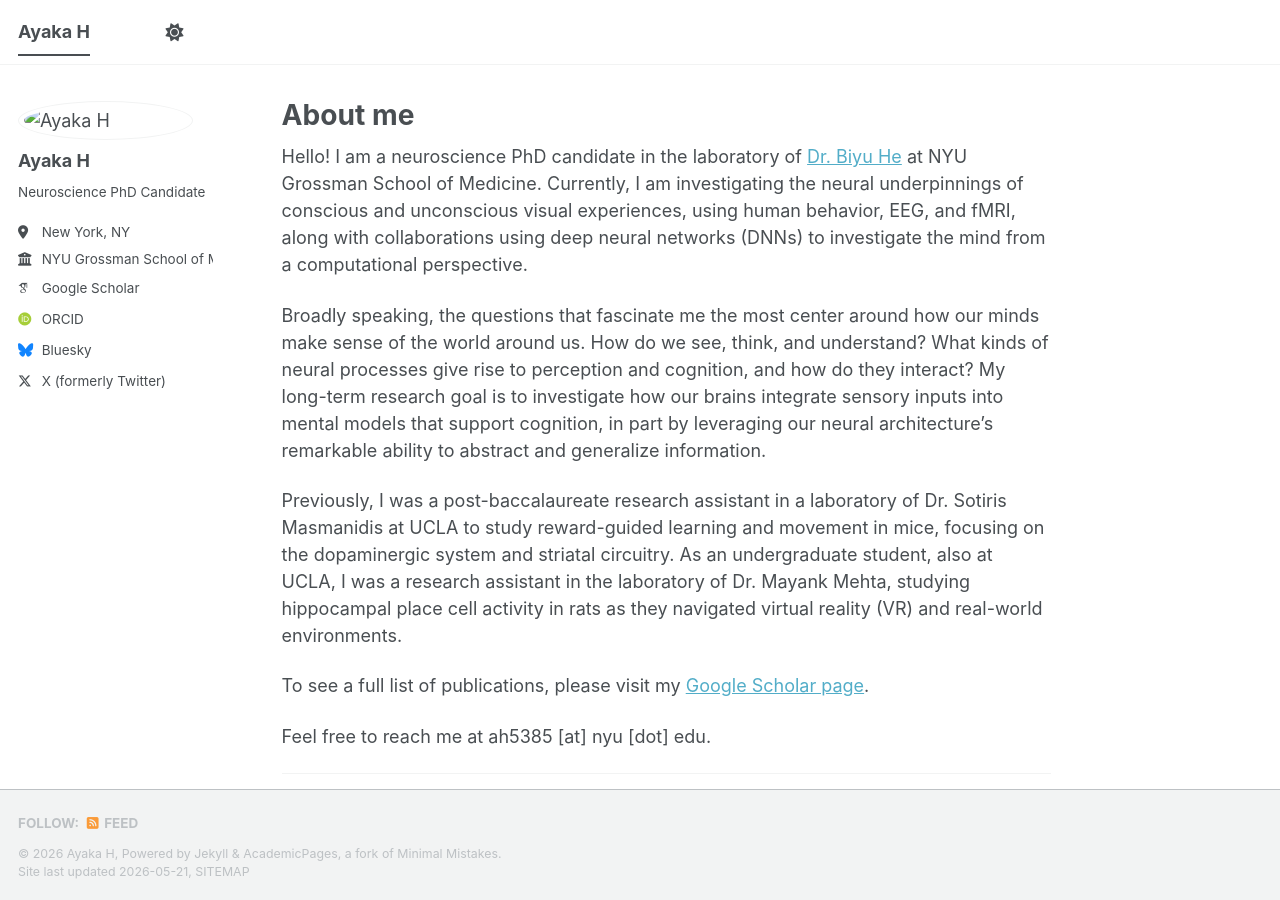
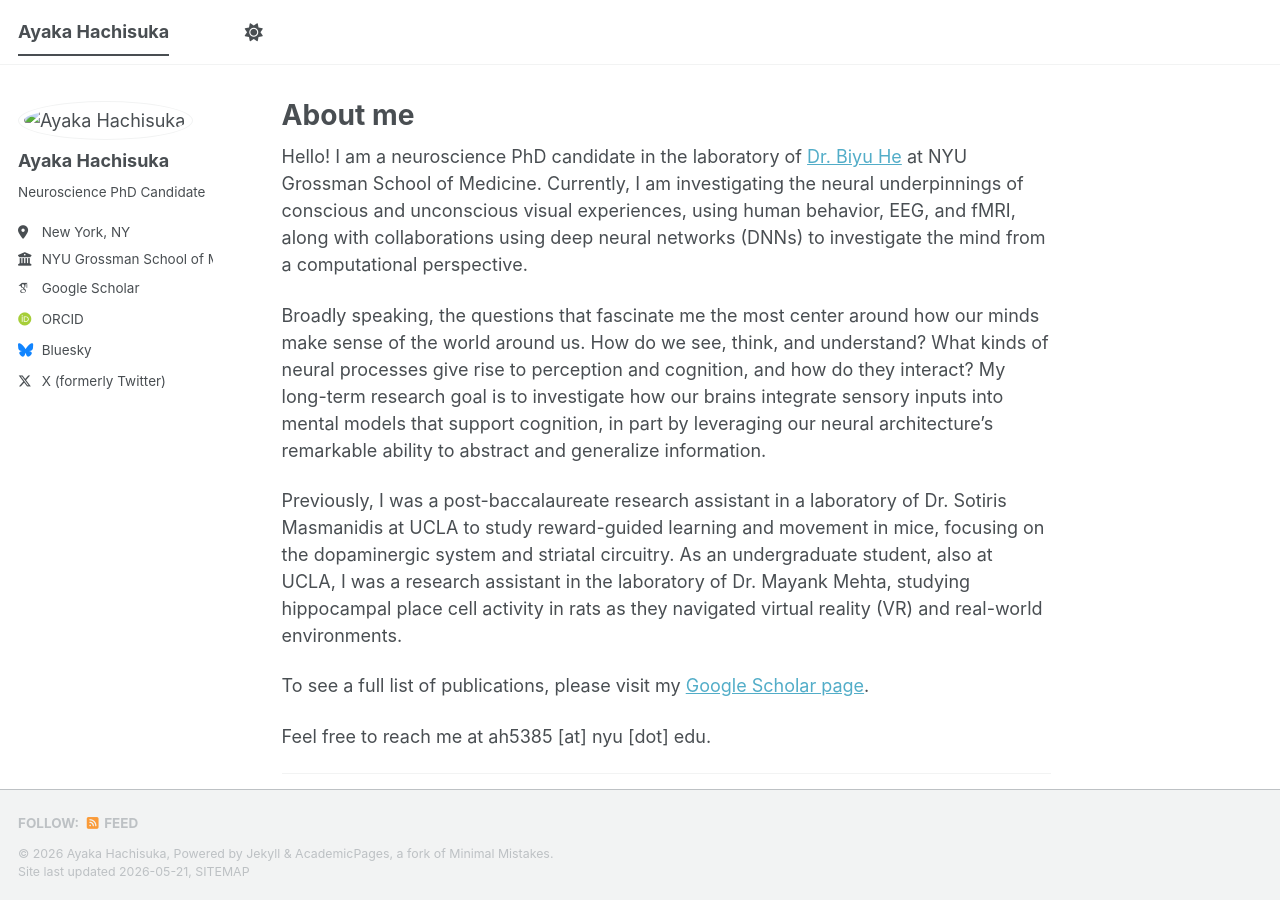
Before and after one commit to ahachisuka/ayakahach.github.io, a Jekyll site: the page built from _pages/about.md, in a window 1280 px wide and 900 px high. Built offline with Jekyll 4.4.1, drawn with Linux system fonts in a browser that asks for light colours; some web fonts are replaced; a script bundle is joined from its source files by our own code; library files that are not in the unit come from our copies.

Commit message:
Update _config.yml

```diff
--- a/_config.yml
+++ b/_config.yml
@@ -9,9 +9,9 @@
 # Basic Site Settings
 locale                   : "en-US"
 site_theme               : "default" # The available themes options are "default", "air", "sunrise", "mint", "dirt" and "contrast"
-title                    : "Ayaka H"
+title                    : "Ayaka Hachisuka"
 title_separator          : "-"
-name                     : &name "Ayaka H"
+name                     : &name "Ayaka Hachisuka"
 description              : &description "Ayaka's website"   # Update this with a general description of your site, this is the default if not overridden by a page
 url                      : https://ahachisuka.github.io # The base hostname & protocol for your site e.g. "https://[your GitHub username].github.io",
                                                            # or if you already have some other page hosted on Github then use "https://[your GitHub username].github.io/[Your Repo Name]"
@@ -24,7 +24,7 @@ repository               : "ahachisuka/ahachisuka.github.io"
 author:
   # Biographic information
   avatar           : "/images/profile.png"
-  name             : "Ayaka H"
+  name             : "Ayaka Hachisuka"
   pronouns         : # example: "she/her"
   bio              : "Neuroscience PhD Candidate"
   location         : "New York, NY"
```
